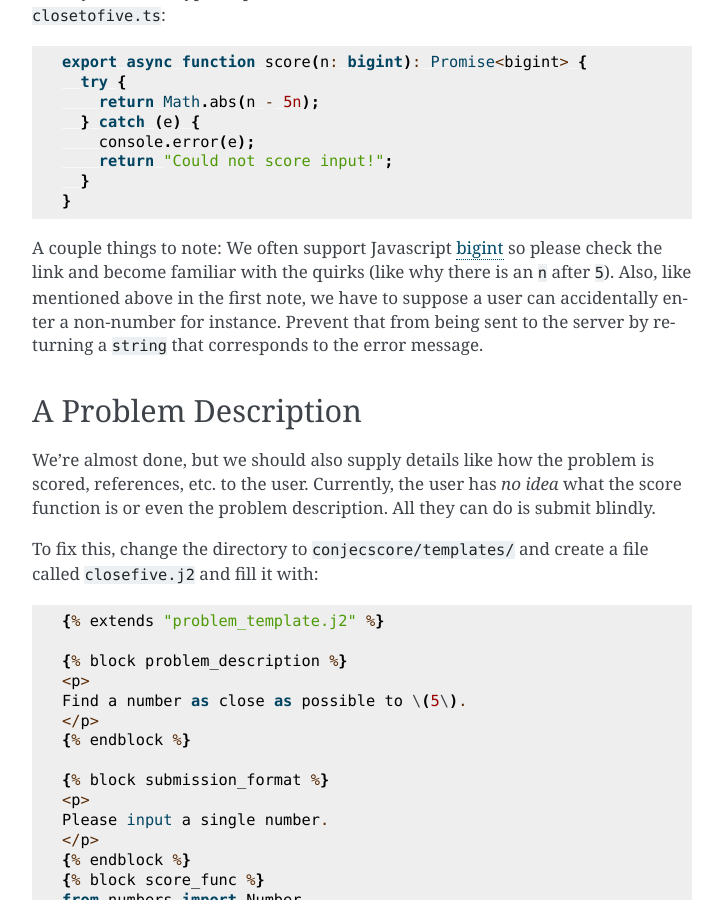
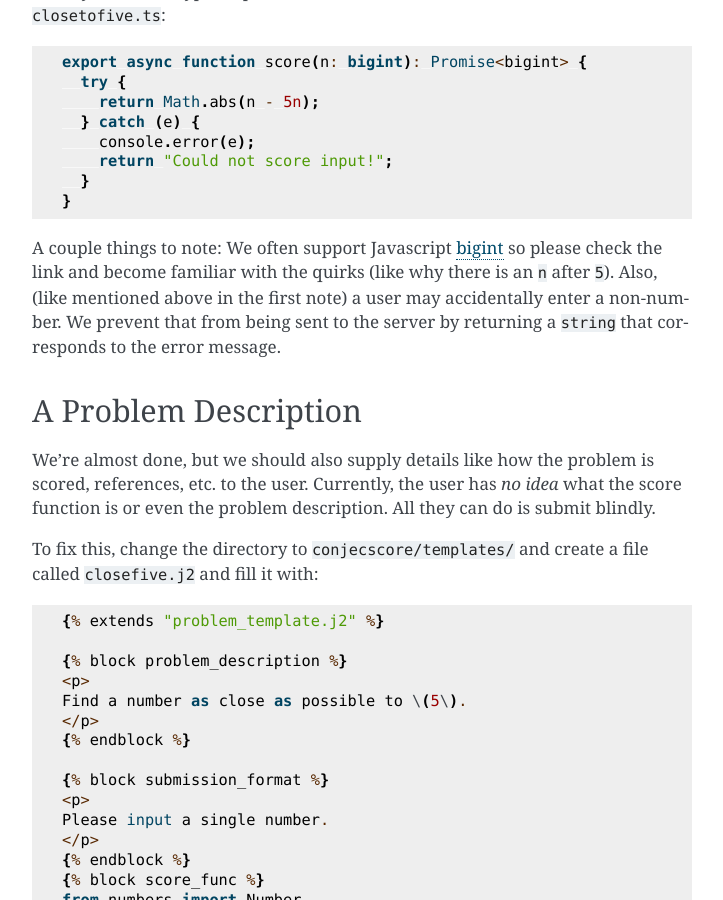
Before and after one commit to thyrgle/conjecscore, a Sphinx documentation site: the page built from docs/source/example.rst, in a window 1280 px wide and 900 px high, scrolled down 1714 px. Shown: the whole window, without its empty margins (388-1111 px from the left). Built offline with Sphinx 7.4.7, drawn with Linux system fonts in a browser that asks for light colours.

Commit message:
Removed some more excess wording.

```diff
--- a/docs/source/example.rst
+++ b/docs/source/example.rst
@@ -57,7 +57,7 @@ Now change the directory to the ``conjecscore/static/scores`` directory. In this
      }
    }
 
-A couple things to note: We often support Javascript `bigint <https://developer.mozilla.org/en-US/docs/Web/JavaScript/Reference/Global_Objects/BigInt>`_ so please check the link and become familiar with the quirks (like why there is an ``n`` after ``5``). Also, like mentioned above in the first note, we have to suppose a user can accidentally enter a non-number for instance. Prevent that from being sent to the server by returning a ``string`` that corresponds to the error message.
+A couple things to note: We often support Javascript `bigint <https://developer.mozilla.org/en-US/docs/Web/JavaScript/Reference/Global_Objects/BigInt>`_ so please check the link and become familiar with the quirks (like why there is an ``n`` after ``5``). Also, (like mentioned above in the first note) a user may accidentally enter a non-number. We prevent that from being sent to the server by returning a ``string`` that corresponds to the error message.
 
 ---------------------
 A Problem Description
```
